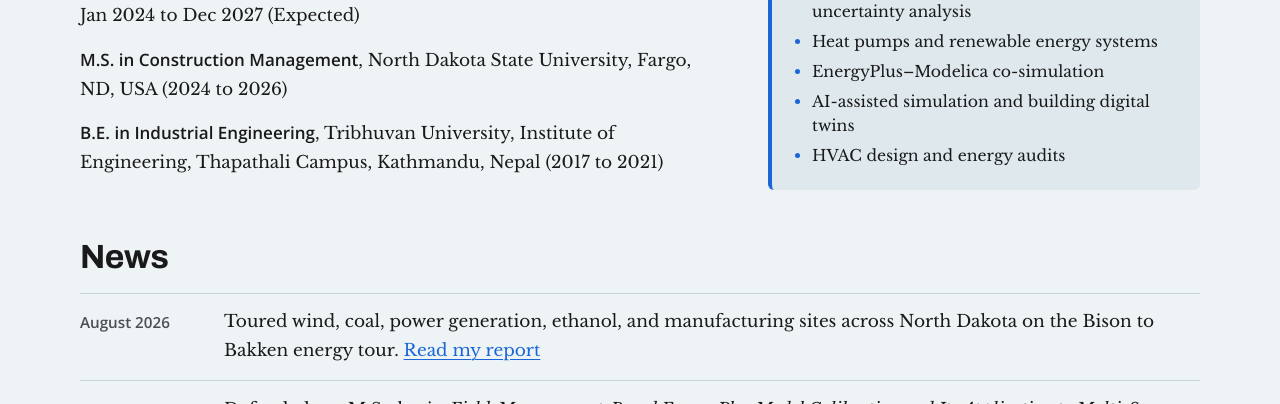
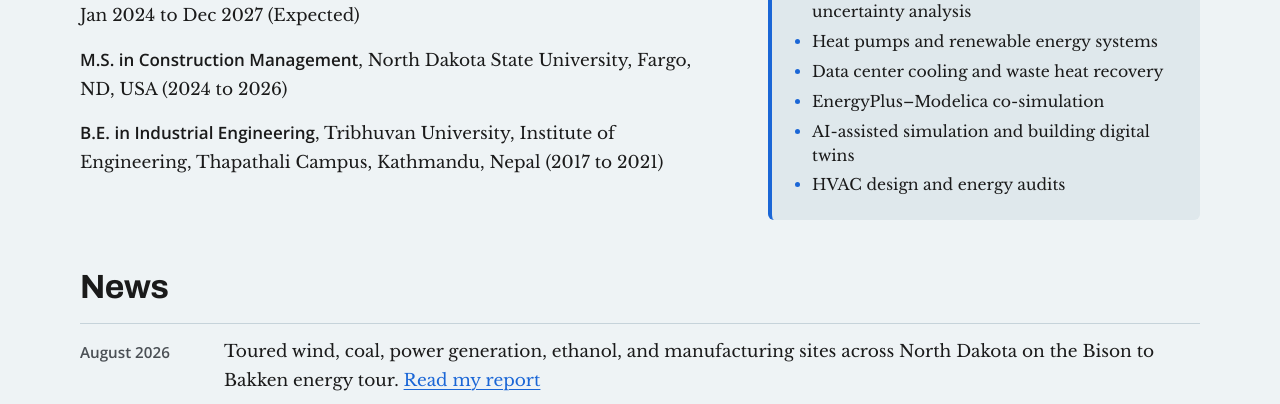
Before and after one commit to Balkharal/BalKharal.github.io, a plain HTML site: page index.html in a window 1280 px wide. Shown: the part 696-1100 px from the top of the page. Drawn offline with nearby package versions, Linux system fonts and the light colour scheme.

Commit message:
Add files via upload

```diff
--- a/index.html
+++ b/index.html
@@ -476,6 +476,7 @@ footer {
       <ul>
         <li>Building energy modeling, calibration, and uncertainty analysis</li>
         <li>Heat pumps and renewable energy systems</li>
+        <li>Data center cooling and waste heat recovery</li>
         <li>EnergyPlus–Modelica co-simulation</li>
         <li>AI-assisted simulation and building digital twins</li>
         <li>HVAC design and energy audits</li>
```
